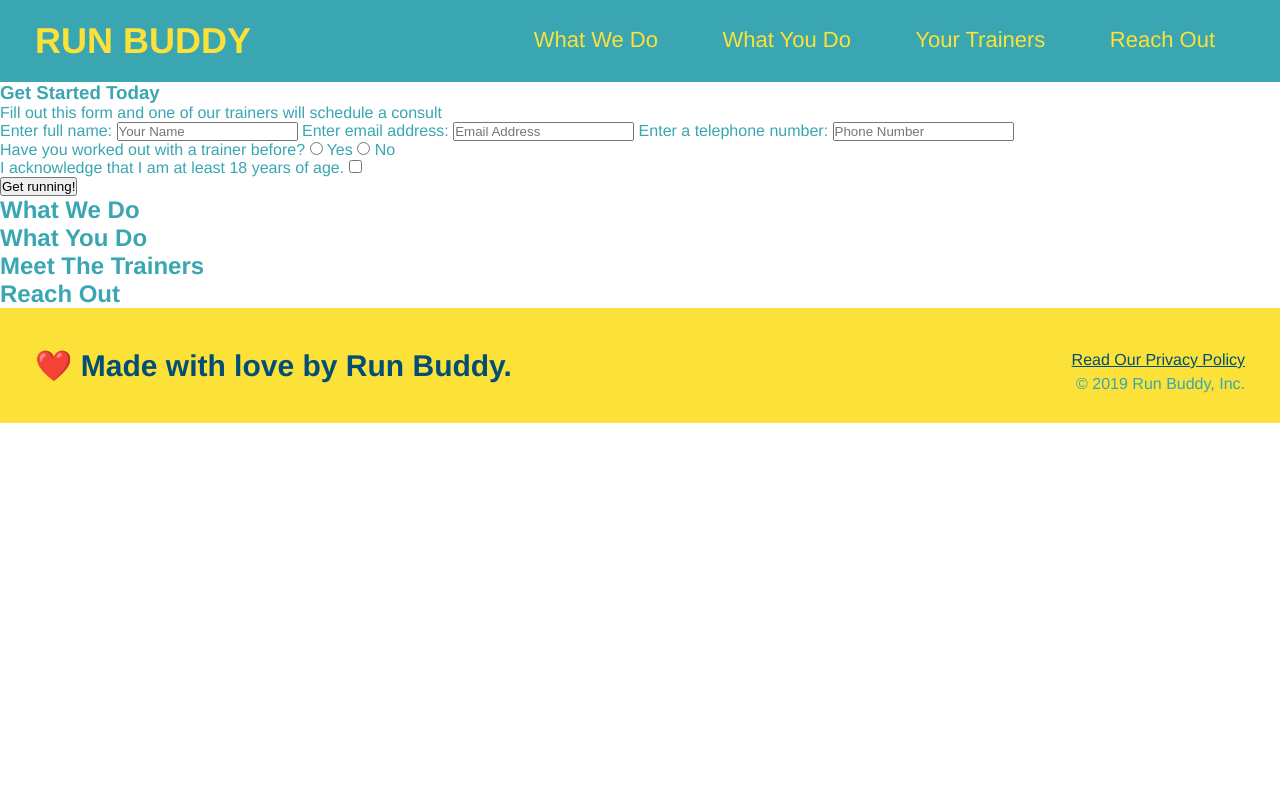
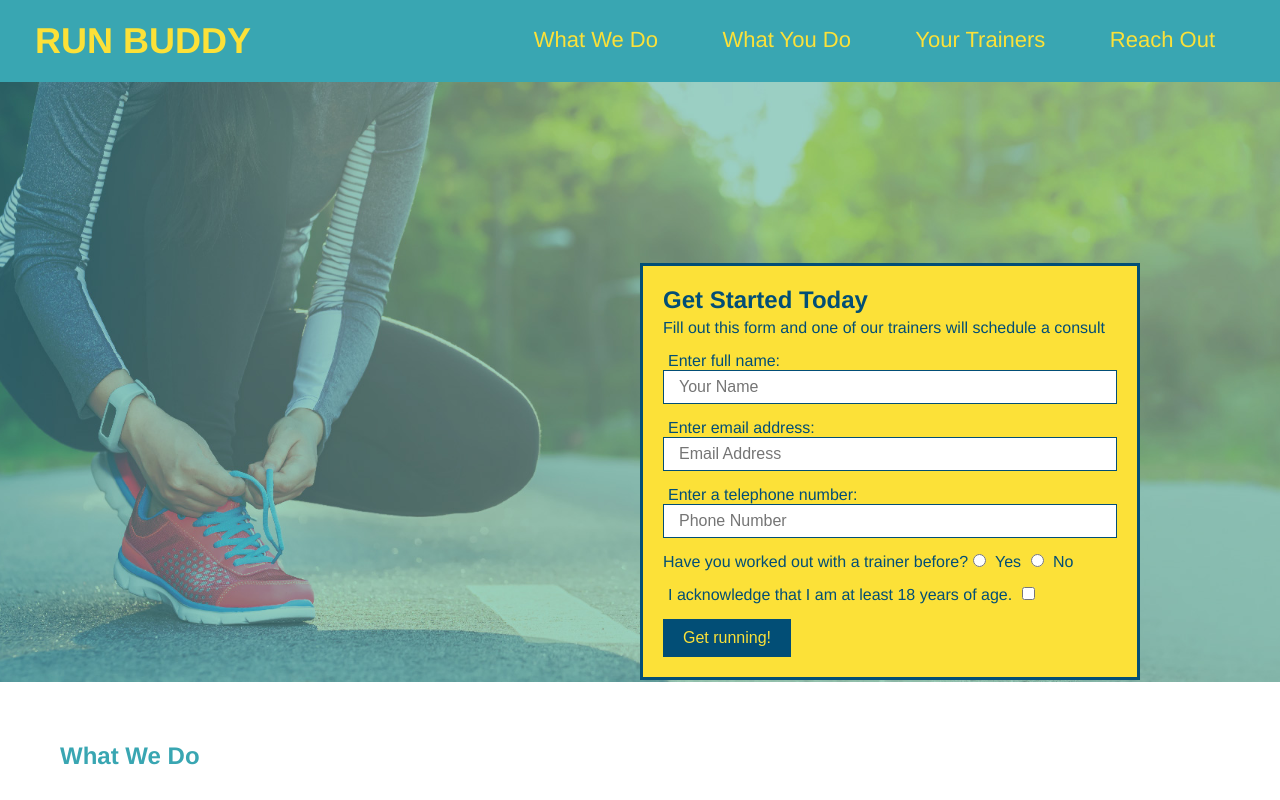
Before and after one commit to fdennis824/run-buddy, a plain HTML site: page index.html in a window 1280 px wide. Shown: the top 800 px of the page. Drawn offline with Linux system fonts and the light colour scheme.

Commit message:
hero form

```diff
--- a/assets/css/style.css
+++ b/assets/css/style.css
@@ -65,3 +65,61 @@
   footer a {
     color: #024e76;
   }
+
+  section {
+    padding: 60px;
+  }
+
+  /* Hero Style Start */
+.hero {
+    background-image: url("../images/hero-bg.jpg");
+    height: 600px;
+    background-size: cover;
+    background-position: center;
+  }
+  /* Hero Style End */
+
+  .hero-form {
+    background-color: #fce138;
+    padding: 20px;
+    width: 500px;
+    color: #024e76;
+    border-style: solid;
+    border-width: 3px;
+    border-color: #024e76;
+    position: absolute;
+    bottom: 120px;
+    right: 140px;
+  }
+
+  .hero-form h3 {
+    font-size: 24px;
+    margin: 0;
+  }
+
+  .hero-form p {
+    margin: 5px 0 15px 0;
+  }
+
+  .form-input {
+    border: 1px solid #024e76;
+    display: block;
+    padding: 7px 15px;
+    font-size: 16px;
+    color: #024e76;
+    width: 100%;
+    margin-bottom: 15px;
+  }
+
+  .hero-form label {
+    margin: 0 5px;
+  }
+
+  .hero-form button {
+    color: #fce138;
+    background-color: #024e76;
+    border: none;
+    padding: 10px 20px;
+    font-size: 16px;
+  }
+  /* HERO STYLES END */
--- a/index.html
+++ b/index.html
@@ -33,18 +33,18 @@
         </header>
 
         <!-- hero/jumbotron -->
-        <section>
-            <div>
+        <section class="hero">
+            <div class="hero-form">
                 <h3>Get Started Today</h3>
                 <p>Fill out this form and one of our trainers will schedule a consult</p>
                 <!-- Add form element -->
                 <form>
                     <label for="name">Enter full name:</label>
-                    <input type="text" placeholder="Your Name" name="name" id="name" />
+                    <input type="text" placeholder="Your Name" name="name" id="name" class="form-input"/>
                     <label for="email">Enter email address:</label>
-                    <input type="email" placeholder="Email Address" name="email" id="email" />
+                    <input type="email" placeholder="Email Address" name="email" id="email" class="form-input"/>
                     <label for="phone">Enter a telephone number:</label>
-                    <input type="tel" placeholder="Phone Number" name="phone" id="phone"/>
+                    <input type="tel" placeholder="Phone Number" name="phone" id="phone" class="form-input"/>
                     <p>
                         Have you worked out with a trainer before?
                         <input type="radio" name="trainer-confirm" id="trainer-yes" />
```
Also changed, not shown: assets/images/hero-bg.jpg (added).
